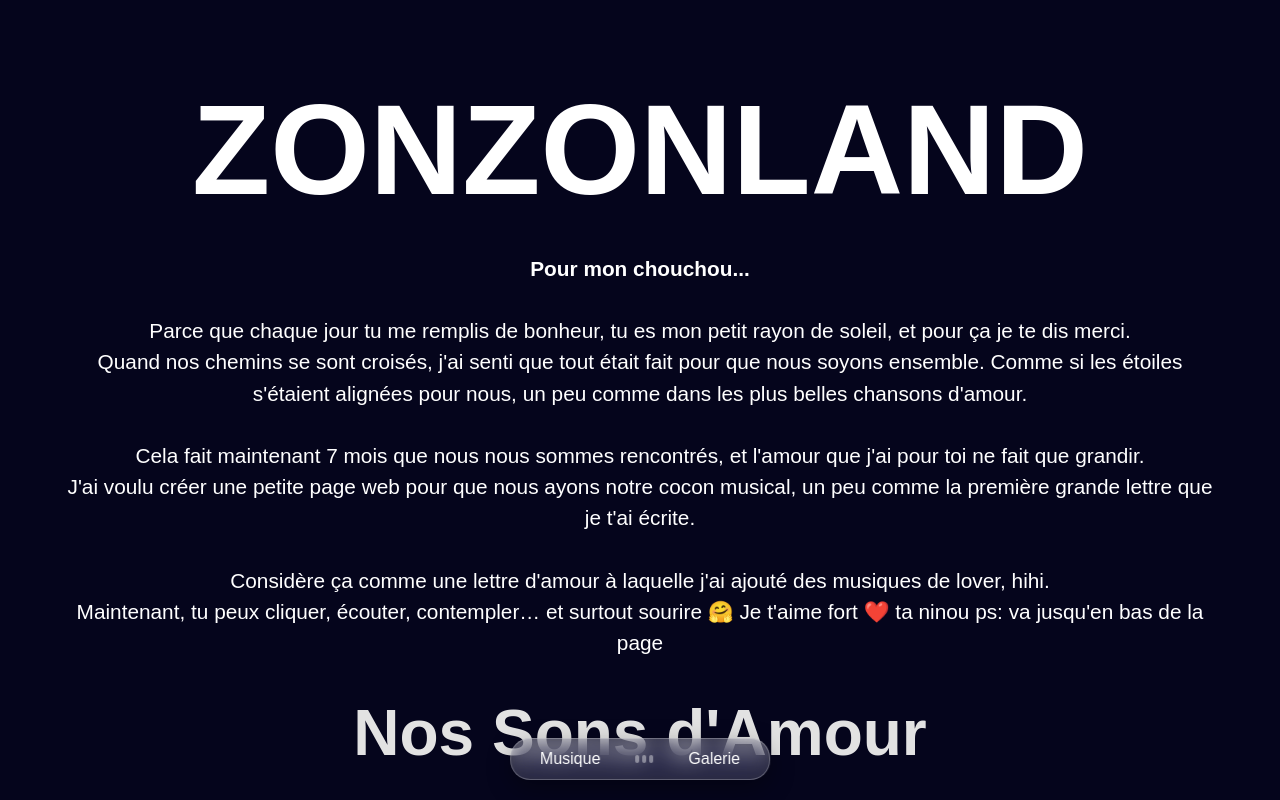
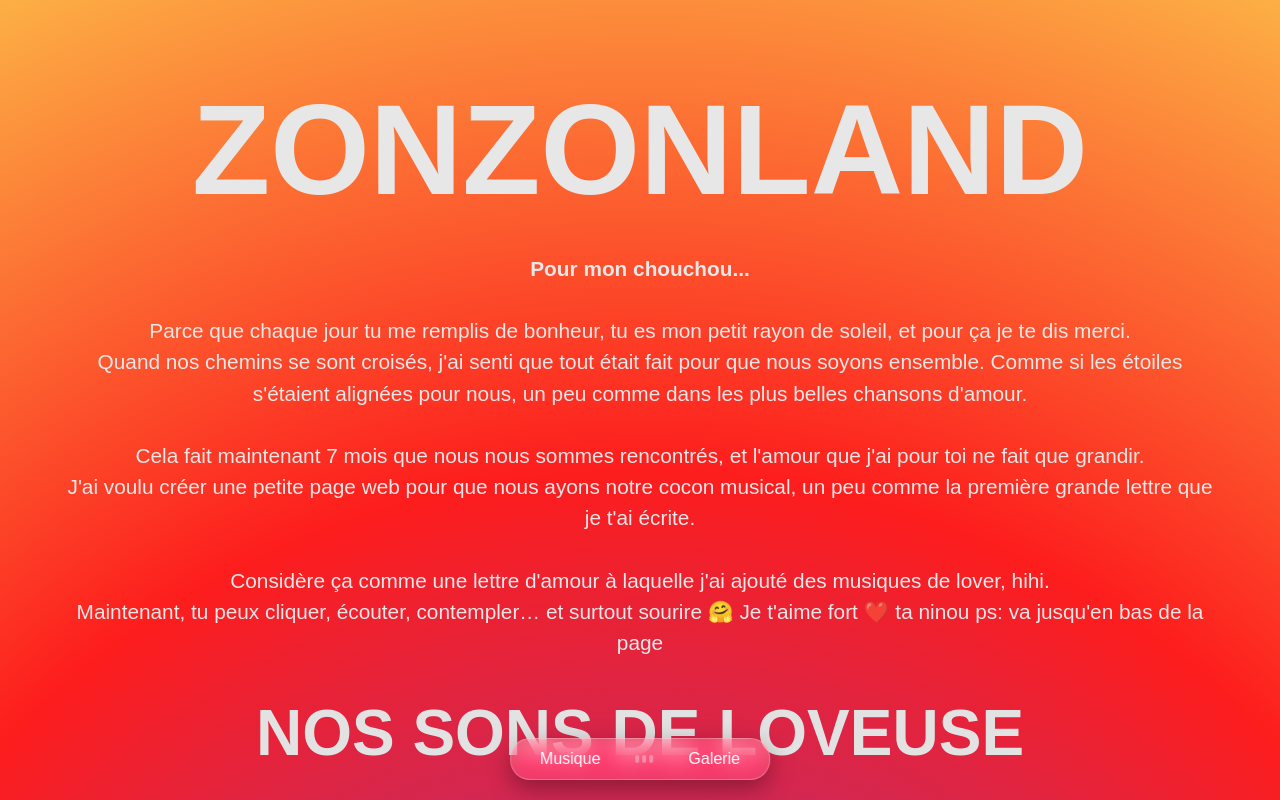
Before and after one commit to nina7t/ZONZIFLEX, a plain HTML site: page index.html in a window 1280 px wide. Shown: the top 800 px of the page. Drawn offline with Linux system fonts and the light colour scheme; a web font is replaced by a local one.

Commit message:
Mise à jour du site : corrections et ajout fonctionnalités musique

```diff
--- a/index.html
+++ b/index.html
@@ -39,7 +39,7 @@
   </nav>
 
   <!-- TITRE MUSIQUE -->
-  <h2 class="music-title fade-up" id="music">Nos Sons d'Amour</h2>
+  <h2 class="music-title fade-up" id="music">NOS SONS DE LOVEUSE</h2>
 
   <!-- AUDIO PLAYER CACHÉ -->
   <audio id="player" controls></audio>
--- a/styles.css
+++ b/styles.css
@@ -1,7 +1,7 @@
 :root {
-  --bg: #05051c;
+  --bg: radial-gradient(circle, rgba(131, 58, 180, 1) 0%, rgba(253, 29, 29, 1) 59%, rgba(252, 176, 69, 1) 100%);
   --accent: #718dfe;
-  --text: #ffffff;
+  --text: #e7e7e7;
 }
 
 * {
```
